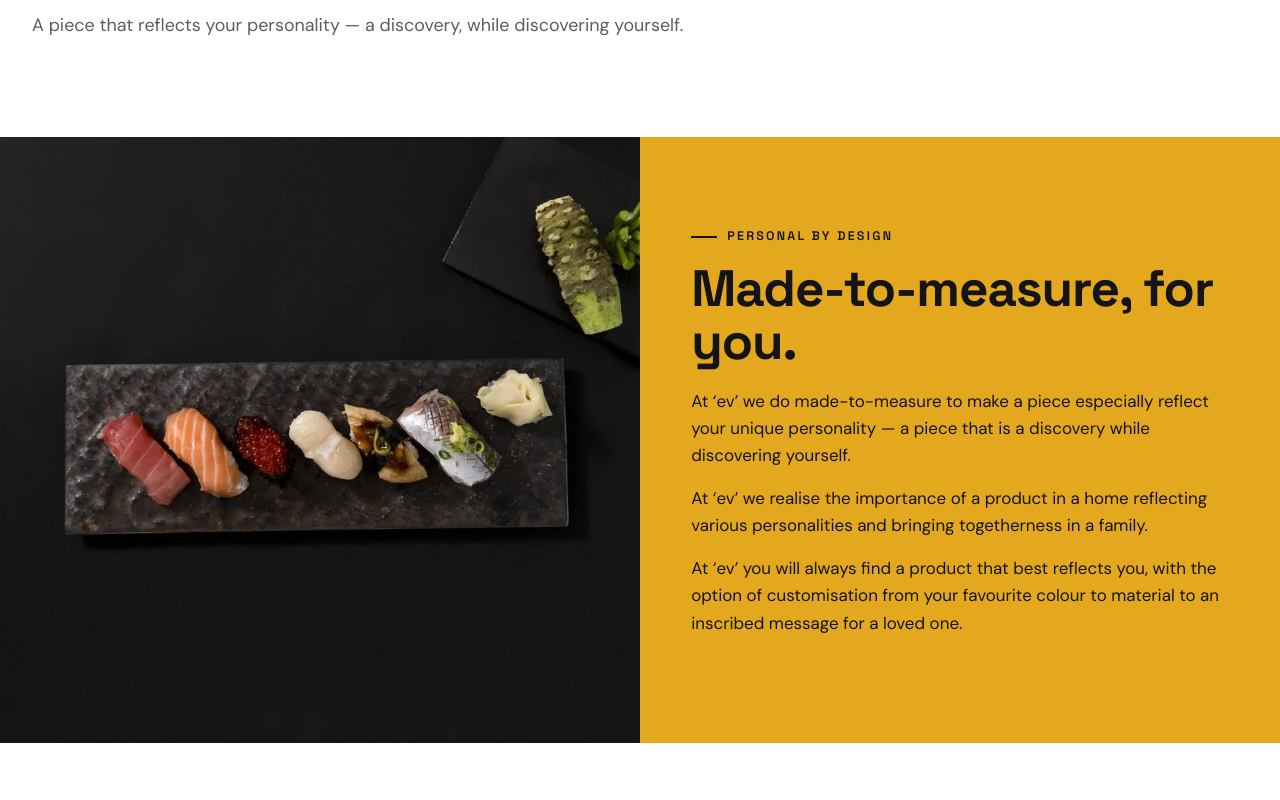
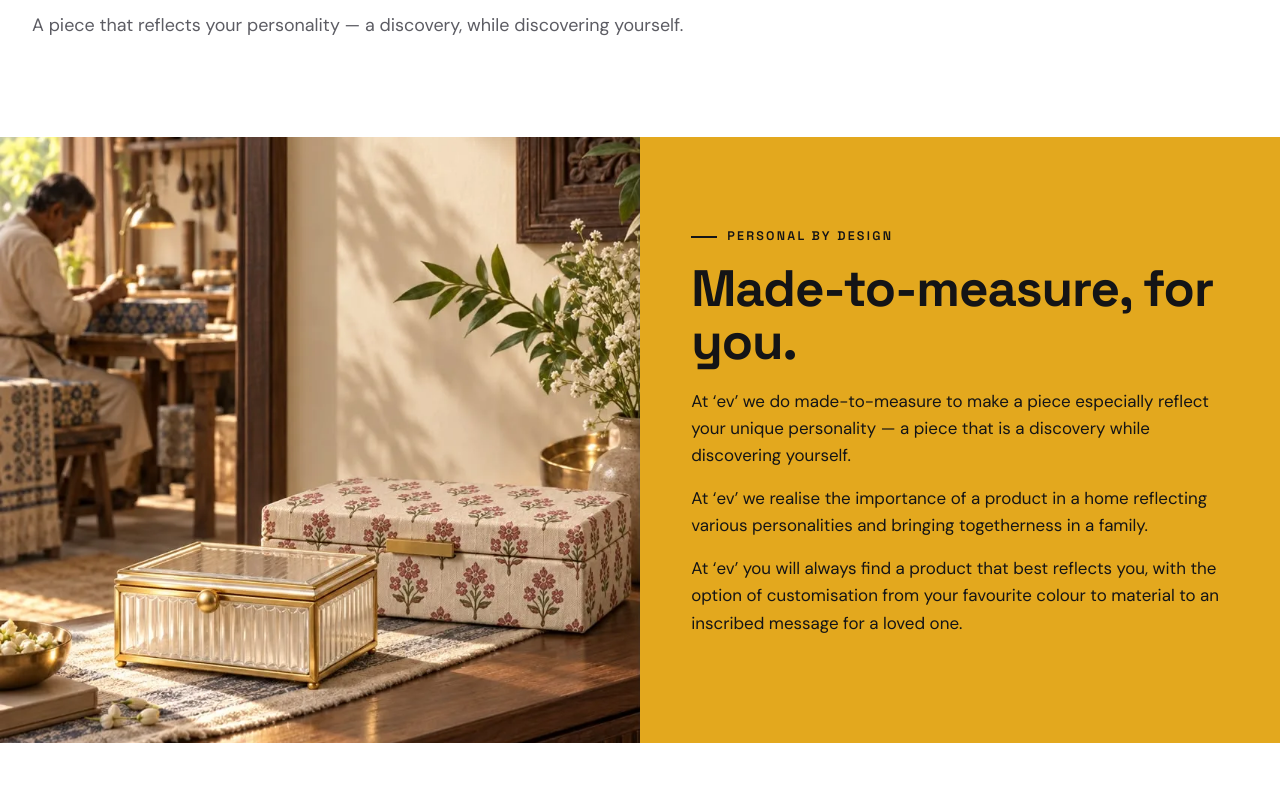
Before and after one commit to development469/ev-website, a plain HTML site: page bespoke.html in a window 1280 px wide. Shown: the part 480-1280 px from the top of the page. Drawn offline with Linux system fonts and the light colour scheme.

Commit message:
Bespoke: 'Personal by design' panel now a 3-image cross-fade slider (replaces single image); footer colour -> #3a2020
Co-Authored-By: Claude Opus 4.8 <noreply@anthropic.com>

```diff
--- a/bespoke.html
+++ b/bespoke.html
@@ -45,7 +45,11 @@
 
   <section style="padding:0;">
     <div class="panel-grid">
-      <div class="panel-media" style="background-image:url('images/story/table-setting.webp');"></div>
+      <div class="panel-media panel-slider" aria-hidden="true">
+        <div class="pslide" style="background-image:url('images/bespoke/bespoke-1.webp')"></div>
+        <div class="pslide" style="background-image:url('images/bespoke/bespoke-2.webp')"></div>
+        <div class="pslide" style="background-image:url('images/bespoke/bespoke-3.webp')"></div>
+      </div>
       <div class="panel-color bg-mustard reveal">
         <span class="eyebrow">Personal by design</span>
         <h2>Made-to-measure, for you.</h2>
--- a/css/style.css
+++ b/css/style.css
@@ -305,6 +305,9 @@ section { padding: 100px 0; }
 .panel-color h2 { font-size: clamp(2rem, 4vw, 3.2rem); margin: 16px 0 20px; }
 .panel-color p { font-size: 1.06rem; margin: 0 0 16px; }
 .panel-media { min-height: 420px; background-size: cover; background-position: center; }
+.panel-slider { position: relative; overflow: hidden; }
+.panel-slider .pslide { position: absolute; inset: 0; background-size: cover; background-position: center; opacity: 0; transition: opacity 1.1s ease; }
+.panel-slider .pslide.active { opacity: 1; }
 .bg-coral { background: var(--coral); color: #fff; } .bg-coral .eyebrow, .bg-coral .eyebrow::before { color: #fff; }
 .bg-mint { background: var(--mint); } .bg-yellow { background: var(--yellow); }
 .bg-cobalt { background: var(--cobalt); color: #fff; } .bg-cobalt .eyebrow { color: #fff; } .bg-cobalt .eyebrow::before { background: var(--yellow); }
@@ -430,7 +433,7 @@ form.contact-form button { align-self: flex-start; border: none; cursor: pointer
 .badge span { font-size: 1.1rem; }
 
 /* ---------- Footer ---------- */
-.site-footer { background: #4a1620; color: #fff; }
+.site-footer { background: #3a2020; color: #fff; }
 .footer-grid { display: grid; grid-template-columns: 1.5fr 1fr 1fr; gap: 40px; padding: 80px 0 44px; }
 .footer-grid .brand { font-family: var(--font-logo); font-size: 2.4rem; line-height: 1; display: inline-flex; align-items: baseline; margin: 0 0 16px; }
 .footer-grid .brand .logo-e { color: #fff; } .footer-grid .brand .logo-v { color: #7d7d84; } .footer-grid .brand .logo-home { color: #fff; }
--- a/js/gallery.js
+++ b/js/gallery.js
@@ -92,6 +92,21 @@ function initCarouselVideos() {
   })
 }
 
+// ---- Panel sliders (cross-fade background images) ----
+function initPanelSliders() {
+  document.querySelectorAll('.panel-slider').forEach((sl) => {
+    const slides = [...sl.querySelectorAll('.pslide')]
+    if (slides.length < 2) { if (slides[0]) slides[0].classList.add('active'); return }
+    slides[0].classList.add('active')
+    let i = 0
+    setInterval(() => {
+      slides[i].classList.remove('active')
+      i = (i + 1) % slides.length
+      slides[i].classList.add('active')
+    }, 3500)
+  })
+}
+
 // ---- Scroll reveal ----
 function initReveal() {
   const els = document.querySelectorAll('.reveal')
@@ -136,6 +151,7 @@ document.addEventListener('DOMContentLoaded', () => {
 
   initTypewriter()
   initSlider()
+  initPanelSliders()
   initCarouselVideos()
   initScrollUI()
   initReveal()
```
Also changed, not shown: images/bespoke/WhatsApp Image 2026-09-15 at 6.51.33 PM.jpeg (deleted), images/bespoke/WhatsApp Image 2026-09-15 at 6.51.34 PM (1).jpeg (deleted), images/bespoke/WhatsApp Image 2026-09-15 at 6.51.34 PM.jpeg (deleted), images/bespoke/bespoke-1.webp (added), images/bespoke/bespoke-2.webp (added), images/bespoke/bespoke-3.webp (added).
